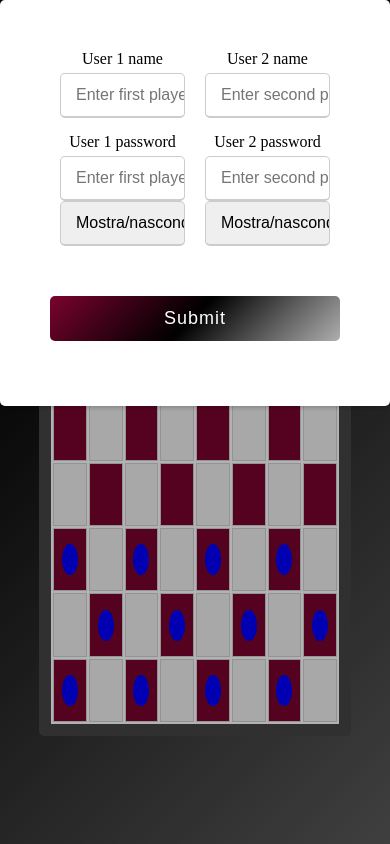
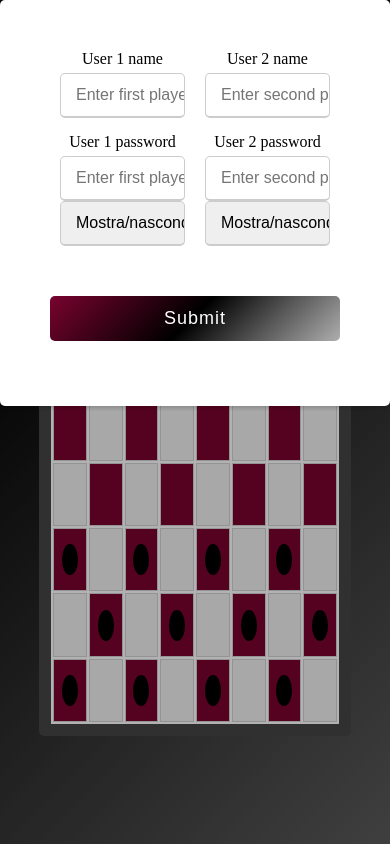
Before and after one commit to CogSP/psicoDAMA, a PHP site: page /game.html in a window 390 px wide. Run offline with PHP 8.4, Linux system fonts and the light colour scheme; some libraries are stand-ins or nearby versions.

Commit message:
little bug fixed

```diff
--- a/game.css
+++ b/game.css
@@ -899,7 +899,7 @@
 		width: 50%;
 		height: 50%;
 		padding: 0px;
-		background-color: blue;/*black;*/
+		background-color: black;
 		/* border: 0.1em solid #808080; */
 		margin: 25%;
 		border-radius: 50%;
```
